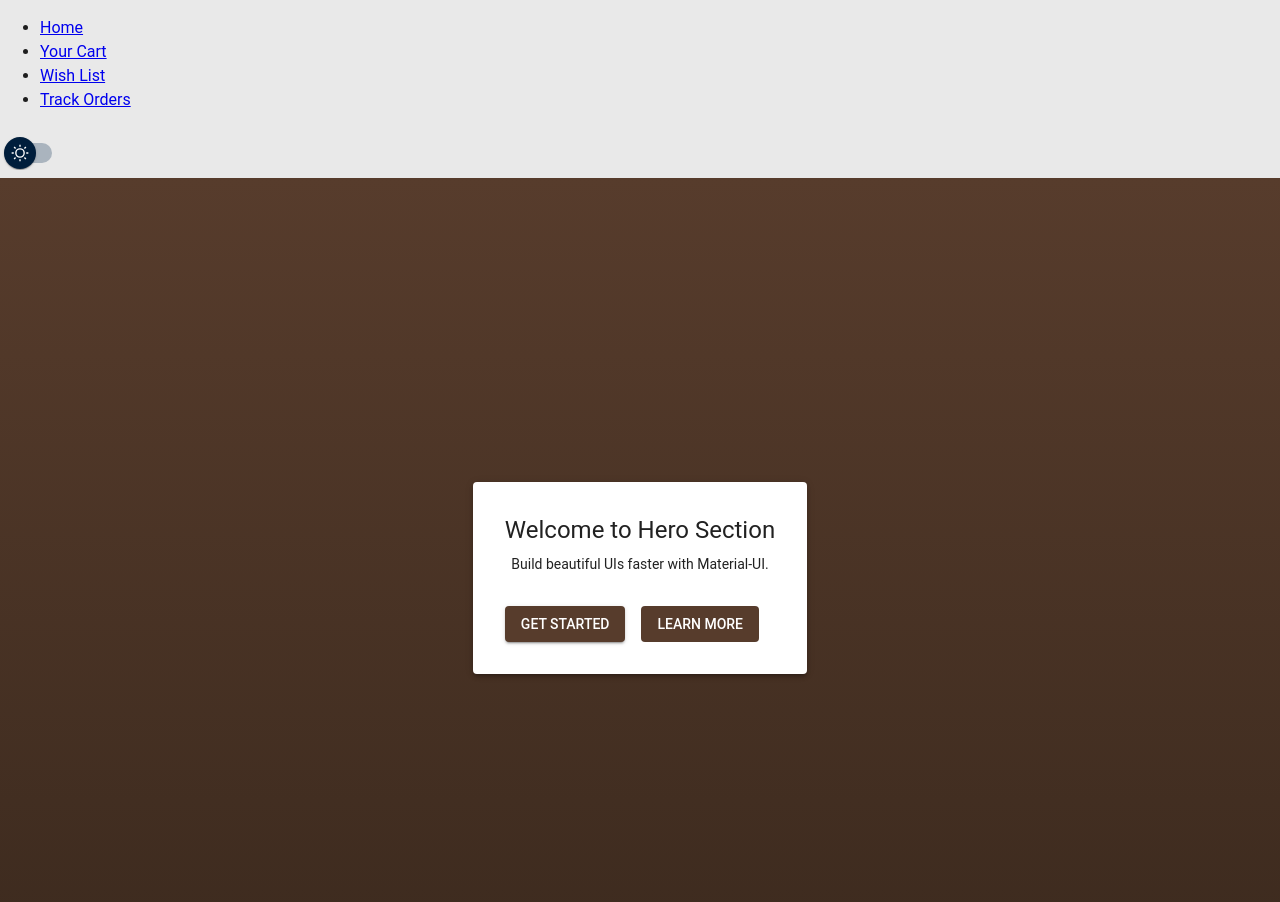
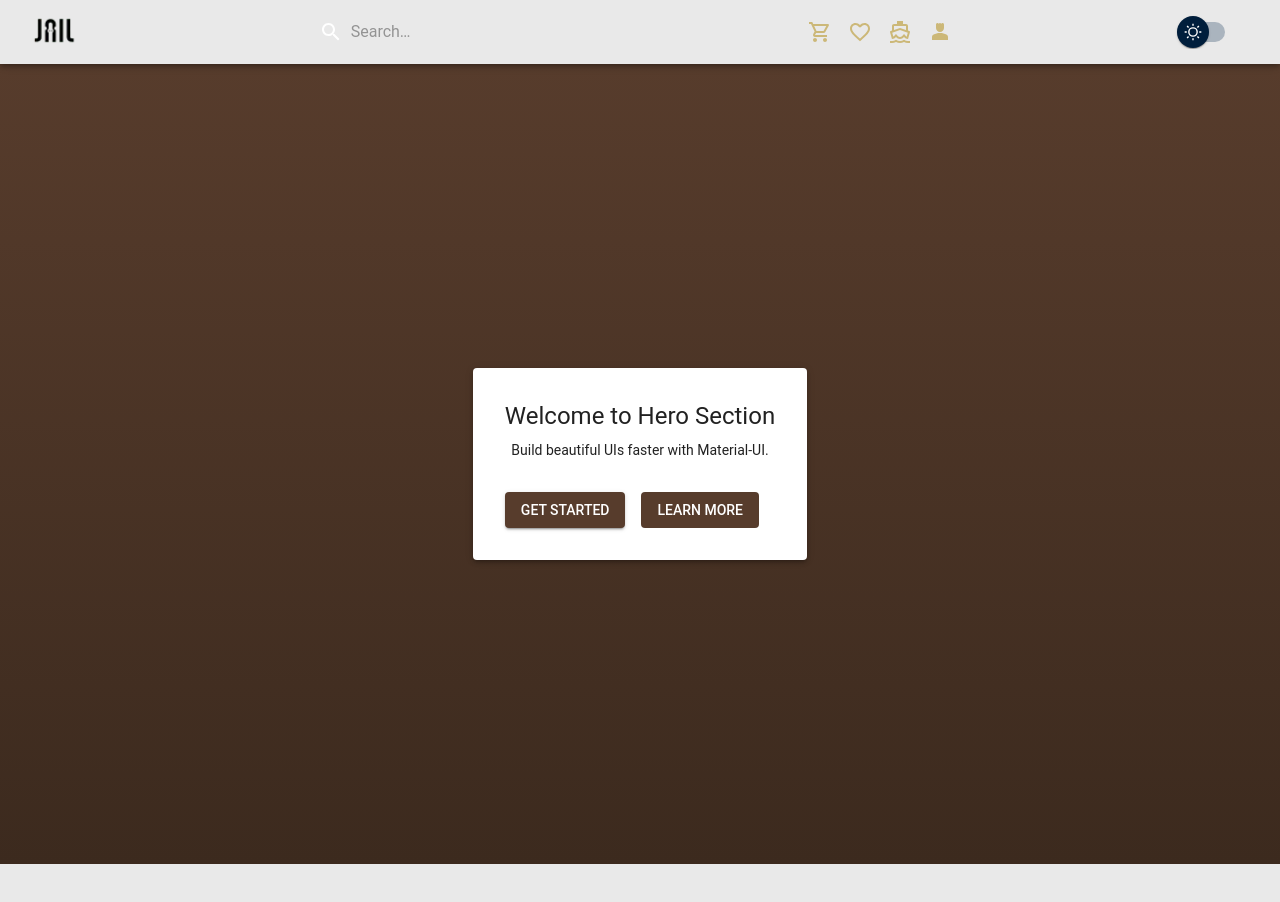
Before and after one commit to SapnadipBaidya/jail.luxury_react_web_ui, a React (Create React App) app: page / in a window 1280 px wide. Shown: the top 902 px of the page. After the commit the page ends 864 px from the top, so only its background shows below. Built offline with nearby package versions, Linux system fonts and the light colour scheme; the HTML template or start-up script is replaced by a standard one.

Commit message:
NavBar Init

```diff
--- a/package.json
+++ b/package.json
@@ -5,6 +5,7 @@
   "dependencies": {
     "@emotion/react": "^11.14.0",
     "@emotion/styled": "^11.14.0",
+    "@mui/base": "^5.0.0-beta.68",
     "@mui/icons-material": "^6.3.0",
     "@mui/material": "^6.3.0",
     "@mui/styled-engine-sc": "^6.3.0",
--- a/src/navigation/RootNav.js
+++ b/src/navigation/RootNav.js
@@ -1,9 +1,66 @@
-import React from 'react';
-import { BrowserRouter as Router, Routes, Route } from 'react-router-dom';
-import Navigation from './Navigation';
-import { navigationConfig } from './navigationConfig';
+import React, { useState } from 'react';
+import { BrowserRouter as Router, Routes, Route, Link } from 'react-router-dom';
+import {
+  AppBar,
+  Toolbar,
+  IconButton,
+  Typography,
+  InputBase,
+  Drawer,
+  List,
+  ListItem,
+  ListItemText,
+  Box,
+  useMediaQuery,
+} from '@mui/material';
+import MenuIcon from '@mui/icons-material/Menu';
+import SearchIcon from '@mui/icons-material/Search';
 import * as Pages from '../pages/index';
 import ThemeChangeSwitch from './ThemeChangeSwitch';
+import { navigationConfig } from './navigationConfig';
+import { useTheme, styled } from '@mui/material/styles';
+import homePageLogo from '../assets/images/webp/homePageLogo.webp';
+// import GenericPopup from '../components/popups/GenericPopup';
+
+// Styled Components
+const StyledAppBar = styled(AppBar)(({ theme }) => ({
+  backgroundColor: theme.palette.background.default,
+}));
+
+const StyledToolbar = styled(Toolbar)({
+  display: 'flex',
+  justifyContent: 'space-between',
+});
+
+const Logo = styled('img')({
+  height: '40px',
+  cursor: 'pointer',
+});
+
+const NavLinksContainer = styled(Box)(({ theme }) => ({
+  display: 'flex',
+  alignItems: 'center',
+  gap: theme.spacing(2),
+}));
+
+const NavLink = styled(Typography)(({ theme }) => ({
+  color: 'inherit',
+  textDecoration: 'none',
+  '&:hover': {
+    textDecoration: 'underline',
+  },
+}));
+
+const DrawerContainer = styled(Box)({
+  width: 250,
+});
+
+const SearchContainer = styled(Box)(({ theme }) => ({
+  display: 'flex',
+  alignItems: 'center',
+  gap: theme.spacing(1),
+  marginLeft: theme.spacing(2),
+}));
 
 const renderRoutes = (routes) =>
   routes.map((route) => (
@@ -16,13 +73,92 @@ const renderRoutes = (routes) =>
     </Route>
   ));
 
-  const RootNav = () => (
+const RootNav = () => {
+  const [drawerOpen, setDrawerOpen] = useState(false);
+  const theme = useTheme();
+  const isMobile = useMediaQuery(theme.breakpoints.down('sm'));
+
+  const toggleDrawer = (open) => () => {
+    setDrawerOpen(open);
+  };
+
+  return (
     <Router>
-      <Navigation />
-      <ThemeChangeSwitch/>
+      <StyledAppBar position="sticky">
+        <StyledToolbar>
+          {isMobile && (
+            <IconButton
+              edge="start"
+              color="inherit"
+              aria-label="menu"
+              onClick={toggleDrawer(true)}
+            >
+              <MenuIcon />
+            </IconButton>
+          )}
+
+
+
+          <NavLink
+                  key={"/"}
+                  variant="body1"
+                  component={Link}
+                  to={"/"}
+                >
+                 <Logo src={homePageLogo} alt="Home Page Logo" />
+                </NavLink>
+          <SearchContainer>
+            <SearchIcon />
+            <InputBase
+              placeholder="Search…"
+              inputProps={{ 'aria-label': 'search' }}
+            />
+          </SearchContainer>
+
+          {!isMobile && (
+            <NavLinksContainer>
+              {navigationConfig.map((item) => (
+                <NavLink
+                  key={item.path}
+                  variant="body1"
+                  component={Link}
+                  to={item.path}
+                >
+                  {item.label}
+                </NavLink>
+              ))}
+            </NavLinksContainer>
+          )}
+
+          <ThemeChangeSwitch />
+        </StyledToolbar>
+      </StyledAppBar>
+
+      {/* Drawer for Mobile */}
+      <Drawer anchor="left" open={drawerOpen} onClose={toggleDrawer(false)}>
+        <DrawerContainer
+          role="presentation"
+          onClick={toggleDrawer(false)}
+          onKeyDown={toggleDrawer(false)}
+        >
+          <List>
+            {navigationConfig.map((item) => (
+              <ListItem
+                button
+                key={item.path}
+                component={Link}
+                to={item.path}
+              >
+                <ListItemText primary={item.label} />
+              </ListItem>
+            ))}
+          </List>
+        </DrawerContainer>
+      </Drawer>
+
       <Routes>{renderRoutes(navigationConfig)}</Routes>
-
     </Router>
   );
+};
 
-  export default RootNav;
+export default RootNav;
--- a/src/navigation/navigationConfig.js
+++ b/src/navigation/navigationConfig.js
@@ -1,17 +1,62 @@
-// navigationConfig.js
+import ShoppingCartOutlinedIcon from '@mui/icons-material/ShoppingCartOutlined';
+import FavoriteBorderOutlinedIcon from '@mui/icons-material/FavoriteBorderOutlined';
+import DirectionsBoatFilledOutlinedIcon from '@mui/icons-material/DirectionsBoatFilledOutlined';
+import Person4Icon from '@mui/icons-material/Person4';
+import { styled } from '@mui/material/styles';
+
+// Styled Icon Container for consistent theming
+const StyledIcon = styled('div')(({ theme }) => ({
+  display: 'flex',
+  alignItems: 'center',
+  justifyContent: 'center',
+  fontSize: '1.5rem',
+  color: theme.palette.secondary.main, // Use the primary color from the theme
+  '&:hover': {
+    color: theme.palette.primary.main, // Darker shade on hover
+  },
+  transition: 'color 0.3s ease',
+}));
+
 export const navigationConfig = [
-    { label: 'Home', path: '/', component: 'Home' },
-    { label: 'Your Cart', path: '/cart', component: 'Cart' },
-    { label: 'Wish List', path: '/wishlist', component: 'WishList' },
-    // { label: 'Login / Sign Up', path: '/loginSignup', component: 'LoginSignupComponent' },
-    { label: 'Track Orders' , path: '/track-orders', component: 'TrackOrders'},
-    // {
-    //   label: 'Settings',
-    //   path: '/settings',
-    //   component: 'Settings',
-    //   children: [
-    //     { label: 'Account', path: '/settings/account', component: 'Account' },
-    //     { label: 'Privacy', path: '/settings/privacy', component: 'Privacy' },
-    //   ],
-    // },
-  ];
+  {
+    label: "",
+      path: '/',
+      component: 'Home',
+  },
+  {
+    label: (
+      <StyledIcon>
+        <ShoppingCartOutlinedIcon />
+      </StyledIcon>
+    ),
+    path: '/cart',
+    component: 'Cart',
+  },
+  {
+    label: (
+      <StyledIcon>
+        <FavoriteBorderOutlinedIcon />
+      </StyledIcon>
+    ),
+    path: '/wishlist',
+    component: 'WishList',
+  },
+  {
+    label: (
+      <StyledIcon>
+        <DirectionsBoatFilledOutlinedIcon />
+      </StyledIcon>
+    ),
+    path: '/track-orders',
+    component: 'TrackOrders',
+  },
+  {
+    label: (
+      <StyledIcon>
+        <Person4Icon />
+      </StyledIcon>
+    ),
+    path: '/loginSignup',
+    component: 'LoginSignupComponent',
+  },
+];
```
Also changed, not shown: src/assets/images/webp/homePageLogo.webp (added).
